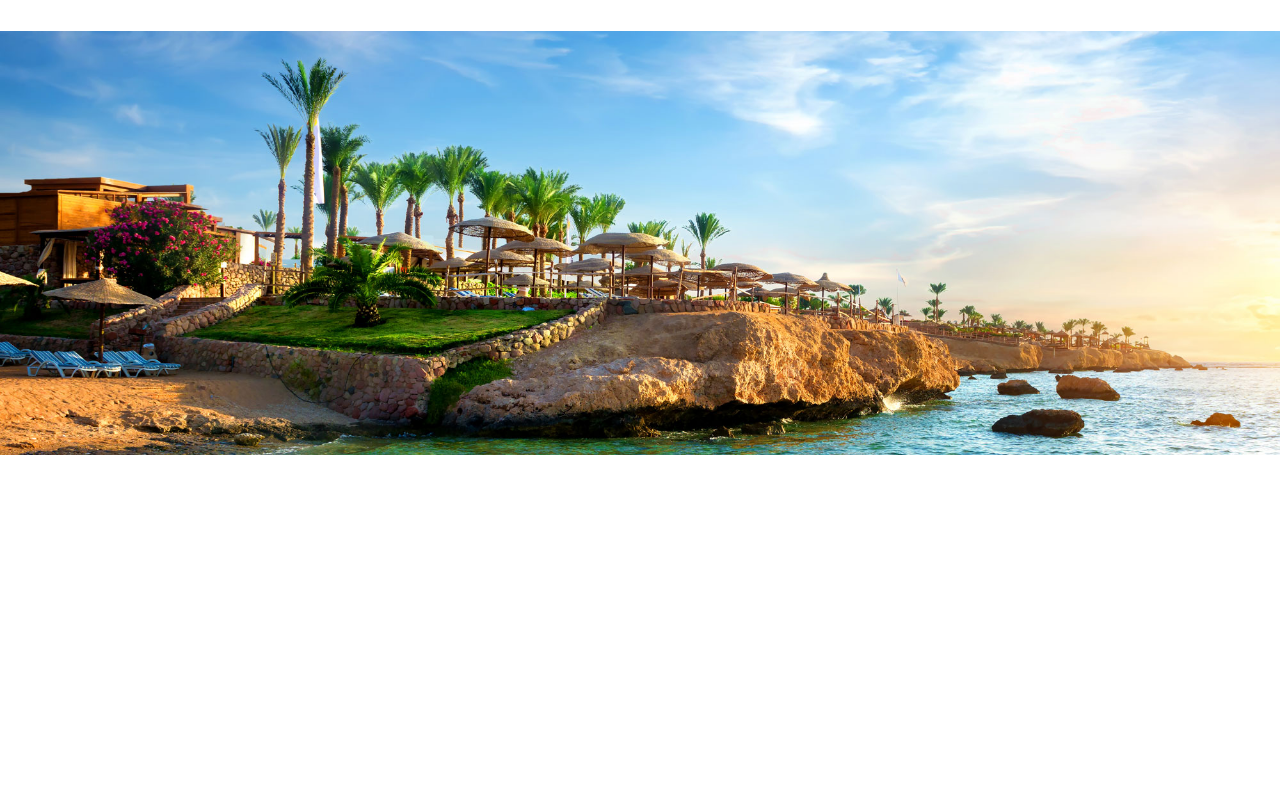
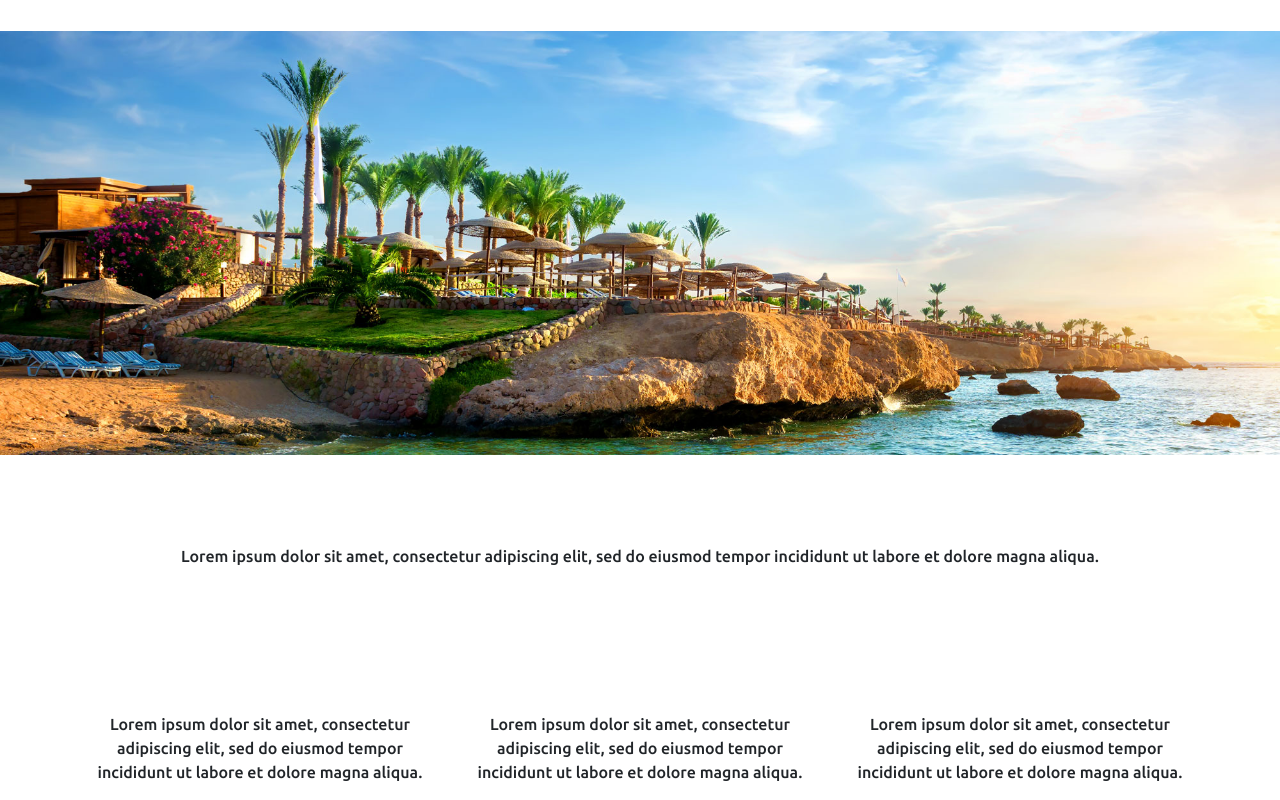
Before and after one commit to pierro7583/ECF_HYPNOS_FINAL, a React (Create React App) app in the folder ecf_1/: page / in a window 1280 px wide. Shown: the part 195-995 px from the top of the page. Before the commit the page ends 800 px from the top, so only its background shows below. Built offline with nearby package versions, Linux system fonts and the light colour scheme.

Commit message:
Ajout Margin article Acceuil + Carte reservation

```diff
--- a/ecf_1/src/App.css
+++ b/ecf_1/src/App.css
@@ -1,3 +1,7 @@
+@import url('https://fonts.googleapis.com/css2?family=Ubuntu:wght@300;500;700&display=swap');
+
+
+
 .App {
   text-align: center;
 }
@@ -9,20 +13,14 @@
 
 
 h1{
+  font-family: Ubuntu;
   margin-top:5%;
+}
+a, .container{
+  font-family: Ubuntu;
 }
 
 
-.App-header {
-  background-color: #282c34;
-  min-height: 100vh;
-  display: flex;
-  flex-direction: column;
-  align-items: center;
-  justify-content: center;
-  font-size: calc(10px + 2vmin);
-  color: white;
-}
 
 .App-link {
   color: #61dafb;
@@ -39,3 +37,9 @@ h1{
   width: 100%;
   margin-top: 2%;
 }
+.Acceuil_1{
+  margin-top: 7%;
+}
+.Acceuil_2{
+  margin-top: 10%;
+}
--- a/ecf_1/src/Components/Acceuil/Acceuil.js
+++ b/ecf_1/src/Components/Acceuil/Acceuil.js
@@ -8,6 +8,49 @@ export default function Acceuil() {
         <h1>Bienvenue chez Hypnos</h1>
  <img className="img-Acceuil" src='images/fond.jpg'></img>
 
+
+ <div className="container Acceuil_1">
+  <div className="row">
+    <div className="col">
+      <p>Lorem ipsum dolor sit amet,
+           consectetur adipiscing elit, sed do eiusmod tempor incididunt
+            ut labore et dolore magna
+            aliqua.
+            </p>
+    </div>
+
+
+  </div>
+</div>
+
+
+
+ <div className="container Acceuil_2">
+  <div className="row">
+    <div className="col">
+      <p>Lorem ipsum dolor sit amet,
+           consectetur adipiscing elit, sed do eiusmod tempor incididunt
+            ut labore et dolore magna
+            aliqua.
+            </p>
+    </div>
+    <div className="col">
+    <p>Lorem ipsum dolor sit amet,
+           consectetur adipiscing elit, sed do eiusmod tempor incididunt
+            ut labore et dolore magna
+            aliqua.
+            </p>
+    </div>
+    <div className="col">
+    <p>Lorem ipsum dolor sit amet,
+           consectetur adipiscing elit, sed do eiusmod tempor incididunt
+            ut labore et dolore magna
+            aliqua.
+            </p>
+    </div>
+  </div>
+</div>
+
     </div>
   )
 }
--- a/ecf_1/src/Components/Reservation/Reservation.js
+++ b/ecf_1/src/Components/Reservation/Reservation.js
@@ -5,6 +5,80 @@ export default function Reservation() {
     <div>
 
         <h1>Reservation</h1>
+
+
+        <div className="row row-cols-1 row-cols-md-2 g-4">
+  <div className="col">
+    <div className="card">
+      <img src="/images/biarritz.jpg" class="card-img-top" alt="..."/>
+      <div className="card-body">
+        <h5 className="card-title">Card title</h5>
+        <p className="card-text">This is a longer card with supporting text below as a natural lead-in to additional content. This content is a little bit longer.</p>
+      </div>
+    </div>
+  </div>
+  <div className="col">
+    <div className="card">
+      <img src="/images/chamonix-mont-blanc.jpg" class="card-img-top" alt="..."/>
+      <div className="card-body">
+        <h5 className="card-title">Card title</h5>
+        <p className="card-text">This is a longer card with supporting text below as a natural lead-in to additional content. This content is a little bit longer.</p>
+      </div>
+    </div>
+  </div>
+  <div className="col">
+    <div className="card">
+      <img src="/images/lille_home.jpg" class="card-img-top" alt="..."/>
+      <div className="card-body">
+        <h5 className="card-title">Card title</h5>
+        <p className="card-text">This is a longer card with supporting text below as a natural lead-in to additional content.</p>
+      </div>
+    </div>
+  </div>
+  <div className="col">
+    <div className="card">
+      <img src="/images/Nice.jpg" class="card-img-top" alt="..."/>
+      <div className="card-body">
+        <h5 className="card-title">Card title</h5>
+        <p className="card-text">This is a longer card with supporting text below as a natural lead-in to additional content. This content is a little bit longer.</p>
+      </div>
+    </div>
+  </div>
+
+
+  <div className="col">
+    <div className="card">
+      <img src="/images/Marseille.jpg" class="card-img-top" alt="..."/>
+      <div className="card-body">
+        <h5 className="card-title">Card title</h5>
+        <p className="card-text">This is a longer card with supporting text below as a natural lead-in to additional content. This content is a little bit longer.</p>
+      </div>
+    </div>
+  </div>
+  <div className="col">
+    <div className="card">
+      <img src="/images/Plouescat.jpg" class="card-img-top" alt="..."/>
+      <div className="card-body">
+        <h5 className="card-title">Card title</h5>
+        <p className="card-text">This is a longer card with supporting text below as a natural lead-in to additional content. This content is a little bit longer.</p>
+      </div>
+    </div>
+  </div>
+
+  <div className="col">
+    <div className="card">
+      <img src="/images/Strasbourg.jpg" class="card-img-top" alt="..."/>
+      <div className="card-body">
+        <h5 className="card-title">Card title</h5>
+        <p className="card-text">This is a longer card with supporting text below as a natural lead-in to additional content. This content is a little bit longer.</p>
+      </div>
+    </div>
+  </div>
+</div>
+
+
+
+
     </div>
   )
 }
```
